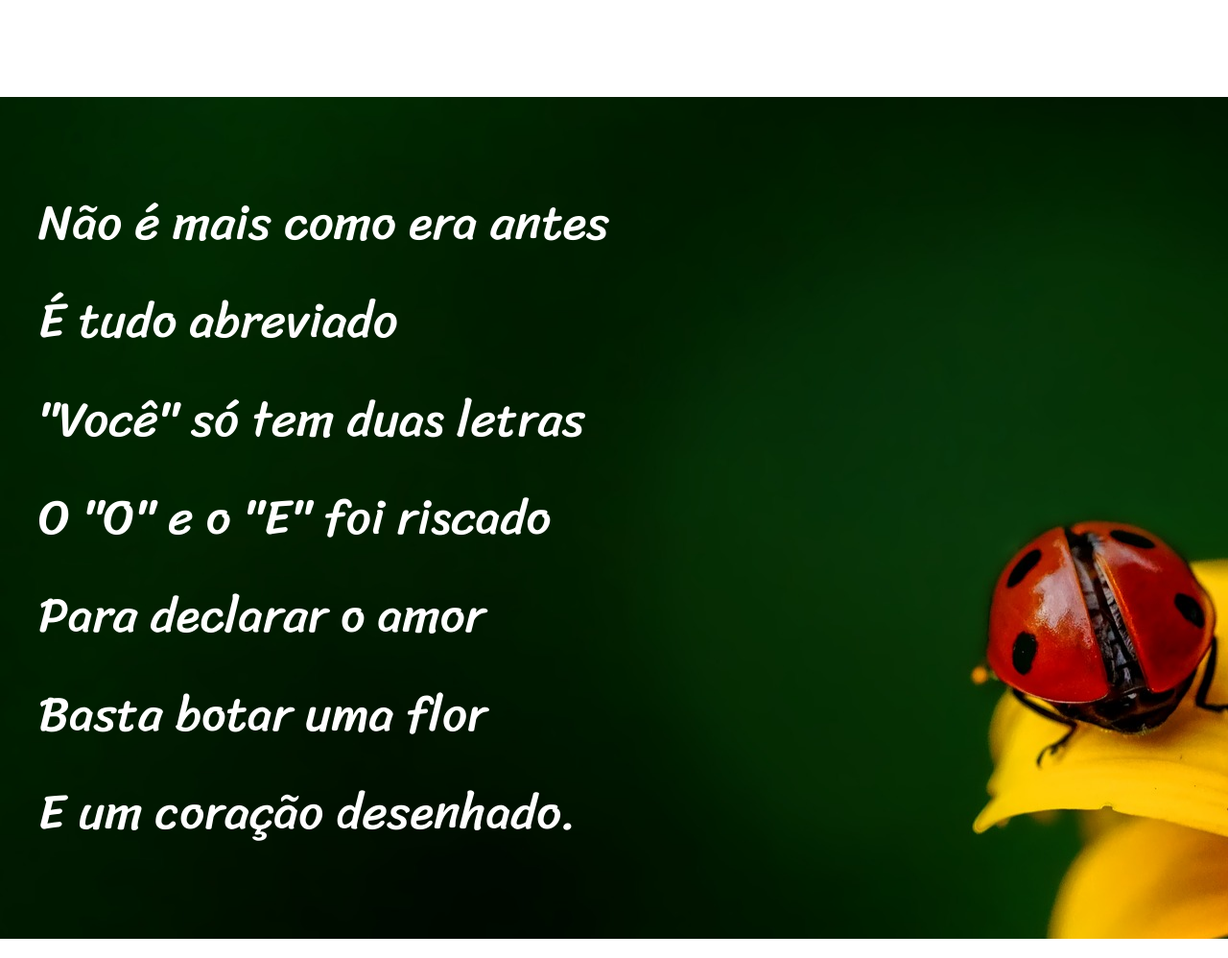
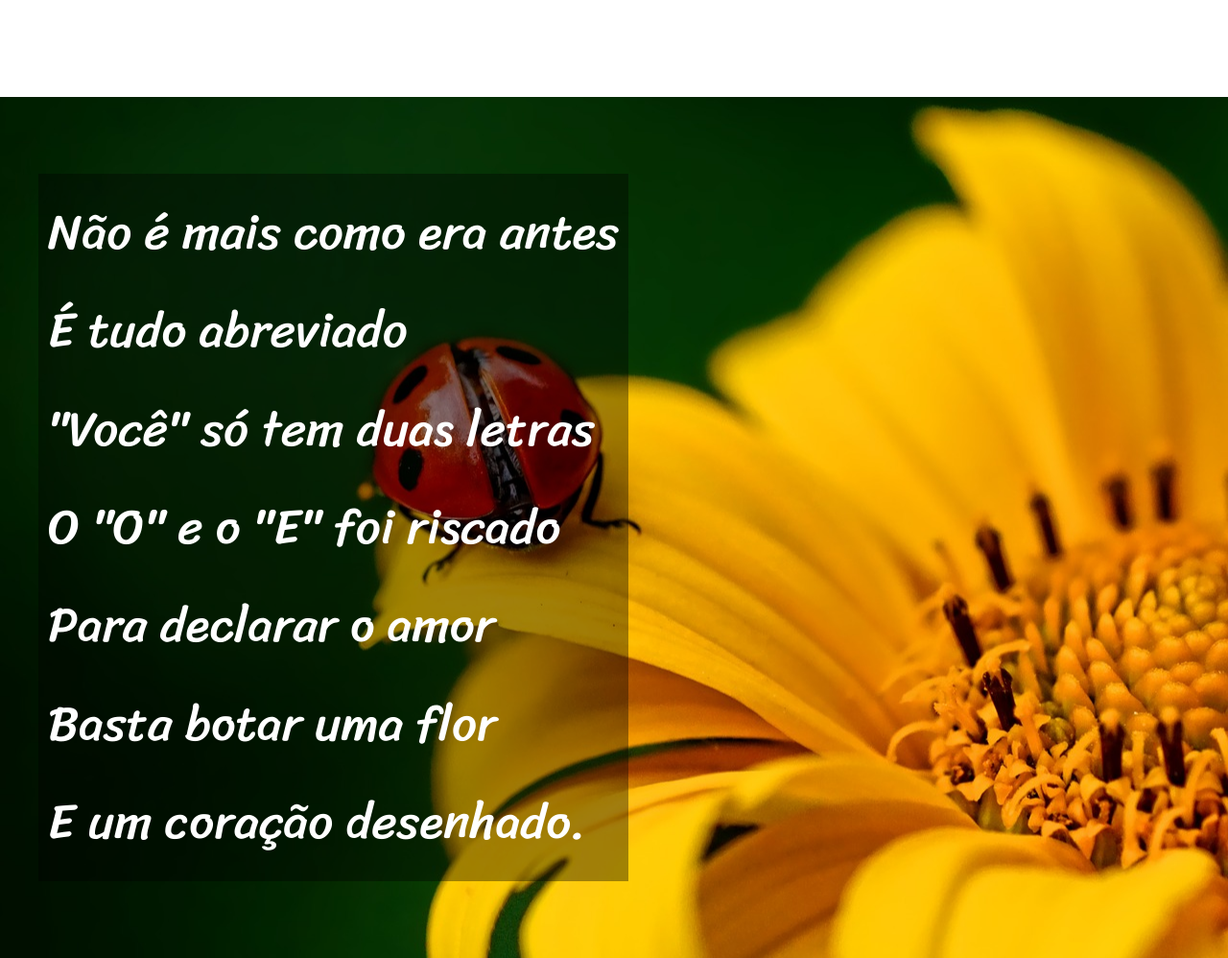
Before and after one commit to eduardoolemos/site-cartel, a plain HTML site: page index.html in a window 1280 px wide. Shown: the part 1045-2043 px from the top of the page at 96% size. Drawn offline with Linux system fonts and the light colour scheme.

Commit message:
update css

```diff
--- a/css/style.css
+++ b/css/style.css
@@ -81,6 +81,15 @@ div.normal{
 div.imagem{
     background-color: rgb(63, 62, 62);
     color: white;
+    background-position: right center;
+}
+
+
+div.imagem>p{
+    background-color: rgba(0, 0, 0, 0.37);
+    display: inline-block;
+    padding: 10px;
+
 }
 
 div.imagem#e1{
```
